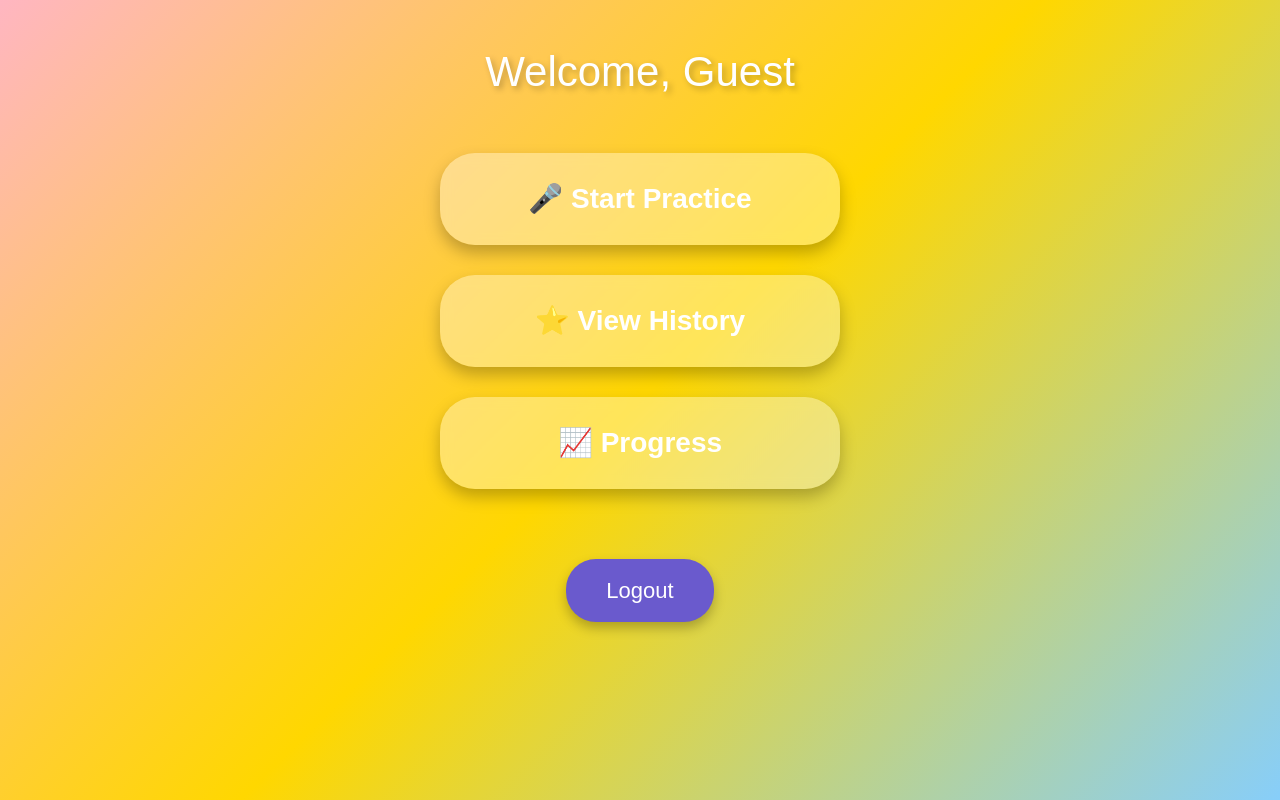
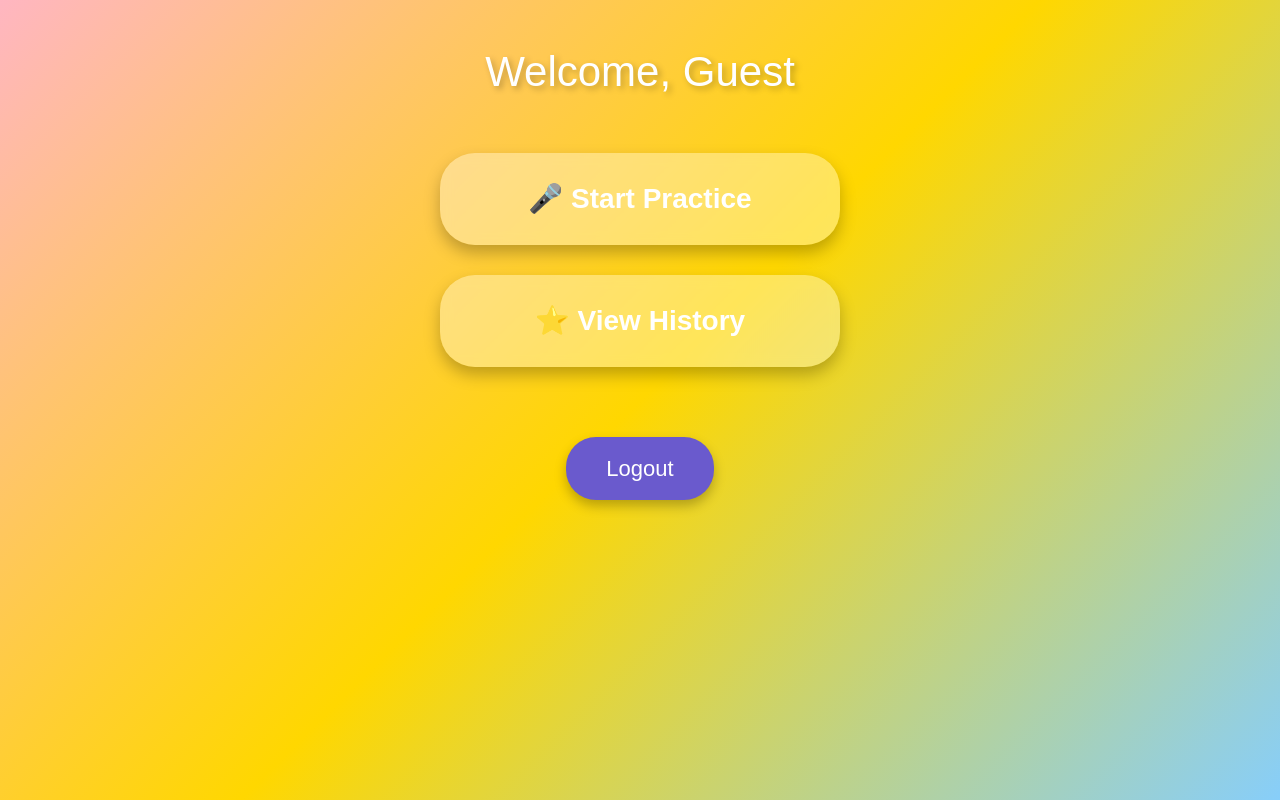
Before and after one commit to Saron-web/speech-practice-helper, a Next.js app: page /dashboard in a window 1280 px wide. Built offline with nearby package versions, Linux system fonts and the light colour scheme.

Commit message:
fix  dashboard

```diff
--- a/app/dashboard/page.tsx
+++ b/app/dashboard/page.tsx
@@ -77,28 +77,6 @@ export default function Dashboard() {
         >
           ⭐ View History
         </a>
-
-        {/* 📈 NEW PROGRESS BUTTON */}
-        <a
-          href="/progress"
-          style={{
-            background: "rgba(255,255,255,0.35)",
-            padding: 25,
-            borderRadius: 35,
-            textAlign: "center",
-            fontSize: 28,
-            color: "white",
-            fontWeight: "bold",
-            textDecoration: "none",
-            boxShadow: "0 8px 16px rgba(0,0,0,0.25)",
-            backdropFilter: "blur(6px)",
-            transition: "transform 0.15s"
-          }}
-          onMouseDown={(e) => (e.currentTarget.style.transform = "scale(0.95)")}
-          onMouseUp={(e) => (e.currentTarget.style.transform = "scale(1)")}
-        >
-          📈 Progress
-        </a>
       </div>
 
       <button
```
